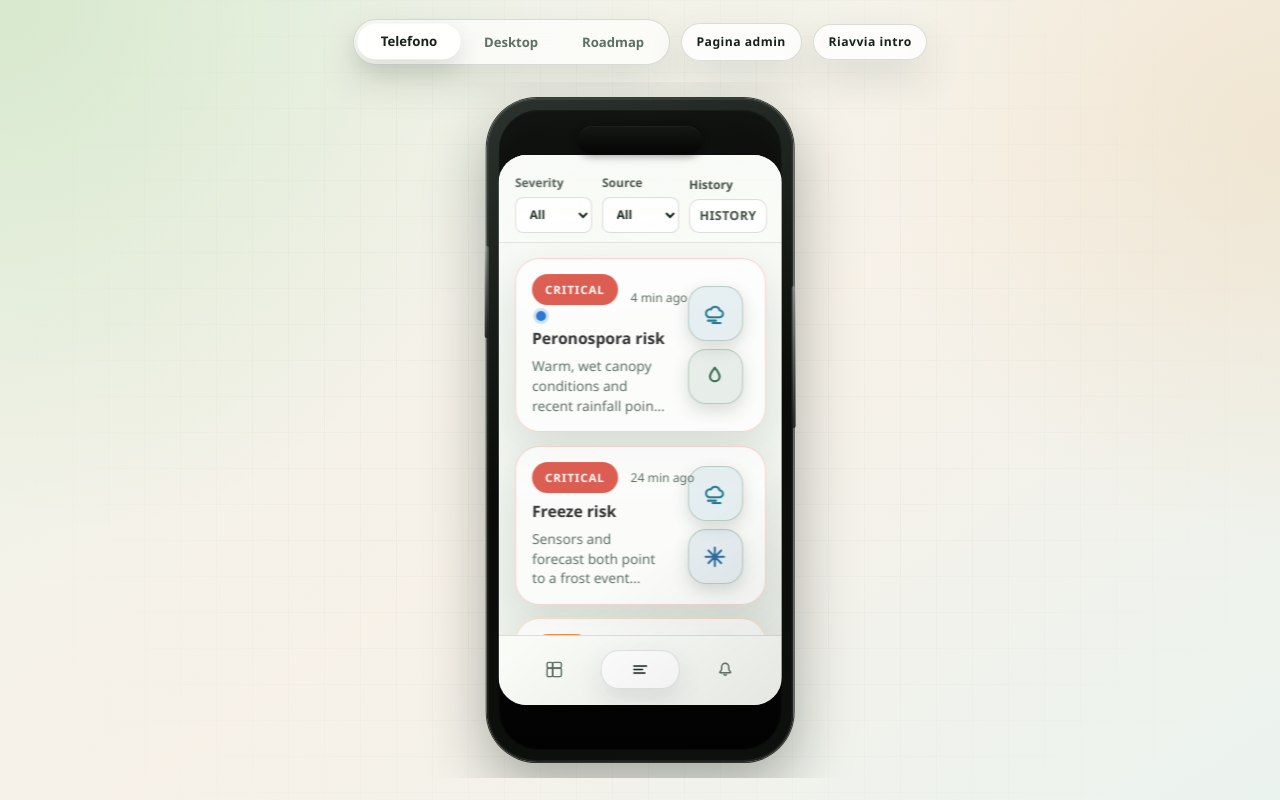
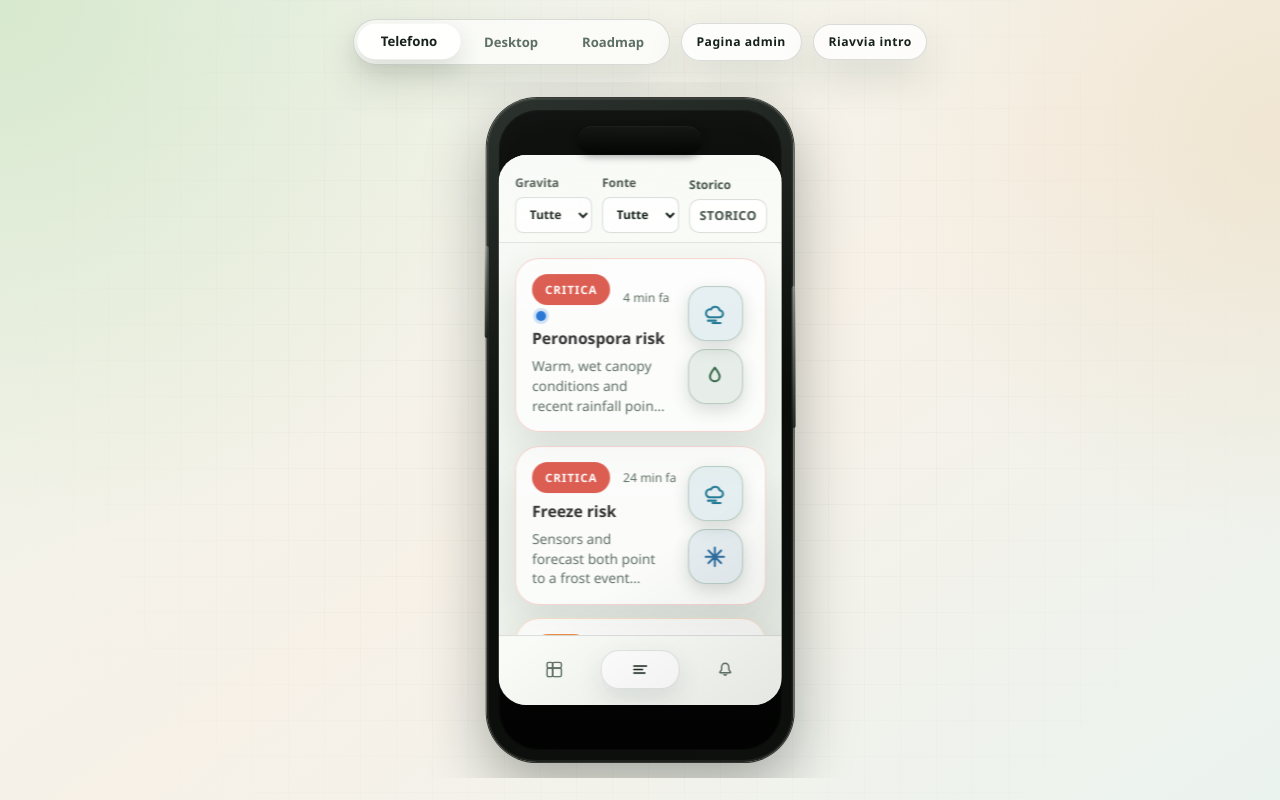
Before and after one commit to lillo24/hackaton2, a React (Vite) app in the folder lillo/app-skeleton/: page /alerts in a window 1280 px wide. Built offline with nearby package versions, Linux system fonts and the light colour scheme.

Commit message:
Translate alert UI to Italian

```diff
--- a/lillo/app-skeleton/src/components/AlertListItem.jsx
+++ b/lillo/app-skeleton/src/components/AlertListItem.jsx
@@ -186,7 +186,14 @@ function pickProblemIcon(alert) {
 }
 
 function formatChipLabel(value) {
-  return value
+  const labels = {
+    critical: 'Critica',
+    high: 'Alta',
+    medium: 'Media',
+    low: 'Bassa',
+  };
+
+  return labels[value] ?? value
     .split('-')
     .map((part) => part.charAt(0).toUpperCase() + part.slice(1))
     .join(' ');
--- a/lillo/app-skeleton/src/data/mockData.js
+++ b/lillo/app-skeleton/src/data/mockData.js
@@ -314,12 +314,12 @@ export const alertTemplates = [
       greenhouse: 'greenhouse-bay-2',
     },
     titles: {
-      vineyard: 'Sunburn risk',
+      vineyard: 'Rischio di scottatura',
       'open-field': 'Irrigation drift',
       greenhouse: 'Nutrient feed timing drift',
     },
     summaries: {
-      vineyard: 'Sensors and forecast both point to strong afternoon heat on the most exposed bunches.',
+      vineyard: 'Sia i sensori sia le previsioni indicano un forte caldo pomeridiano sui grappoli piu esposti.',
       'open-field': 'Moisture variance between west-side zones now exceeds the preferred irrigation spread.',
       greenhouse: 'The indoor nutrient cycle is lagging, which risks uneven uptake across the bay.',
     },
@@ -390,12 +390,12 @@ export const alertTemplates = [
       'open-field': 'openfield-central-band',
     },
     titles: {
-      vineyard: 'Canopy stress',
+      vineyard: 'Stress della chioma',
       orchard: 'Fruit-zone heat load',
       'open-field': 'Vegetation stress',
     },
     summaries: {
-      vineyard: 'The exposed rows are warming faster than the shaded side, hinting at uneven vine load.',
+      vineyard: 'I filari piu esposti si stanno scaldando piu rapidamente del lato in ombra, segnalando un carico non uniforme delle viti.',
       orchard: 'South-facing rows are accumulating heat faster than the rest of the orchard block.',
       'open-field': 'Satellite and sensor signals both point to a mild stress band forming in the center plot.',
     },
--- a/lillo/app-skeleton/src/data/selectors.js
+++ b/lillo/app-skeleton/src/data/selectors.js
@@ -48,17 +48,17 @@ function minutesAgoLabel(minutesAgo) {
   }
 
   if (minutesAgo < 60) {
-    return `${minutesAgo} min ago`;
+    return `${minutesAgo} min fa`;
   }
 
   const hours = Math.floor(minutesAgo / 60);
   const remainingMinutes = minutesAgo % 60;
 
   if (remainingMinutes === 0) {
-    return `${hours} hr ago`;
+    return `${hours} h fa`;
   }
 
-  return `${hours} hr ${remainingMinutes} min ago`;
+  return `${hours} h ${remainingMinutes} min fa`;
 }
 
 function minutesAgoClock(minutesAgo) {
--- a/lillo/app-skeleton/src/pages/AlertsPage.jsx
+++ b/lillo/app-skeleton/src/pages/AlertsPage.jsx
@@ -261,14 +261,14 @@ function AlertsPage({
       <section aria-label="Alert filters" className="alerts-filter-panel">
         <div className="filter-grid filter-grid--alerts">
           <label className="filter-field" htmlFor="severity-filter">
-            Severity
+            Gravita
             <select
               className="filter-control"
               id="severity-filter"
               onChange={(event) => updateFilter('severity', event.target.value)}
               value={severityFilter}
             >
-              <option value="all">All</option>
+              <option value="all">Tutte</option>
               {alertSeverityScale.map((severity) => (
                 <option key={severity} value={severity}>
                   {formatOptionLabel(severity)}
@@ -278,14 +278,14 @@ function AlertsPage({
           </label>
 
           <label className="filter-field" htmlFor="source-filter">
-            Source
+            Fonte
             <select
               className="filter-control"
               id="source-filter"
               onChange={(event) => updateFilter('source', event.target.value)}
               value={sourceFilter}
             >
-              <option value="all">All</option>
+              <option value="all">Tutte</option>
               {sourceOptions.map((source) => (
                 <option key={source.id} value={source.id}>
                   {source.label}
@@ -295,14 +295,14 @@ function AlertsPage({
           </label>
 
           <div className="filter-field filter-field--toggle">
-            <span>History</span>
+            <span>Storico</span>
             <button
               aria-pressed={historyEnabled}
               className={`filter-toggle${historyEnabled ? ' is-active' : ''}`}
               onClick={toggleHistory}
               type="button"
             >
-              History
+              Storico
             </button>
           </div>
         </div>
```
